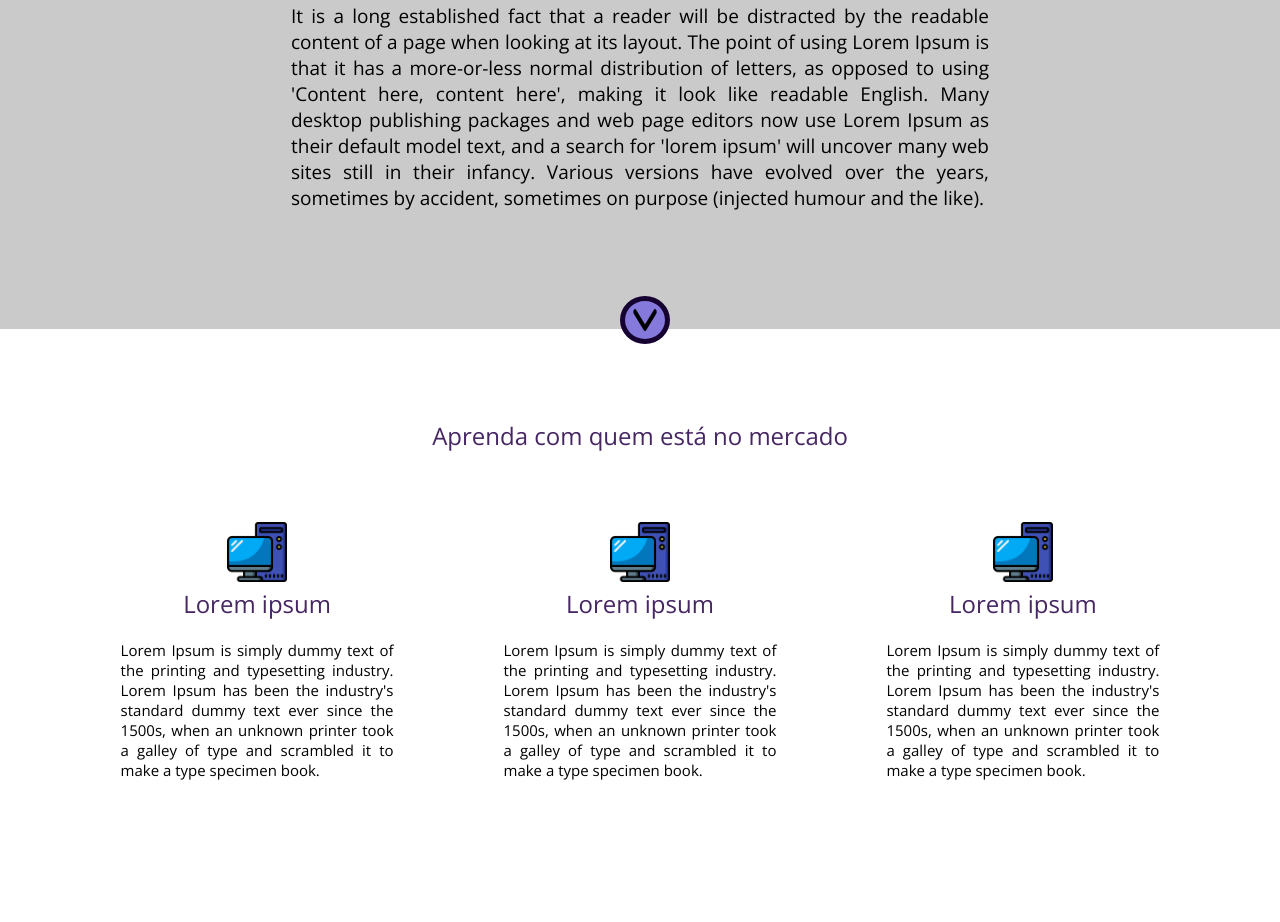
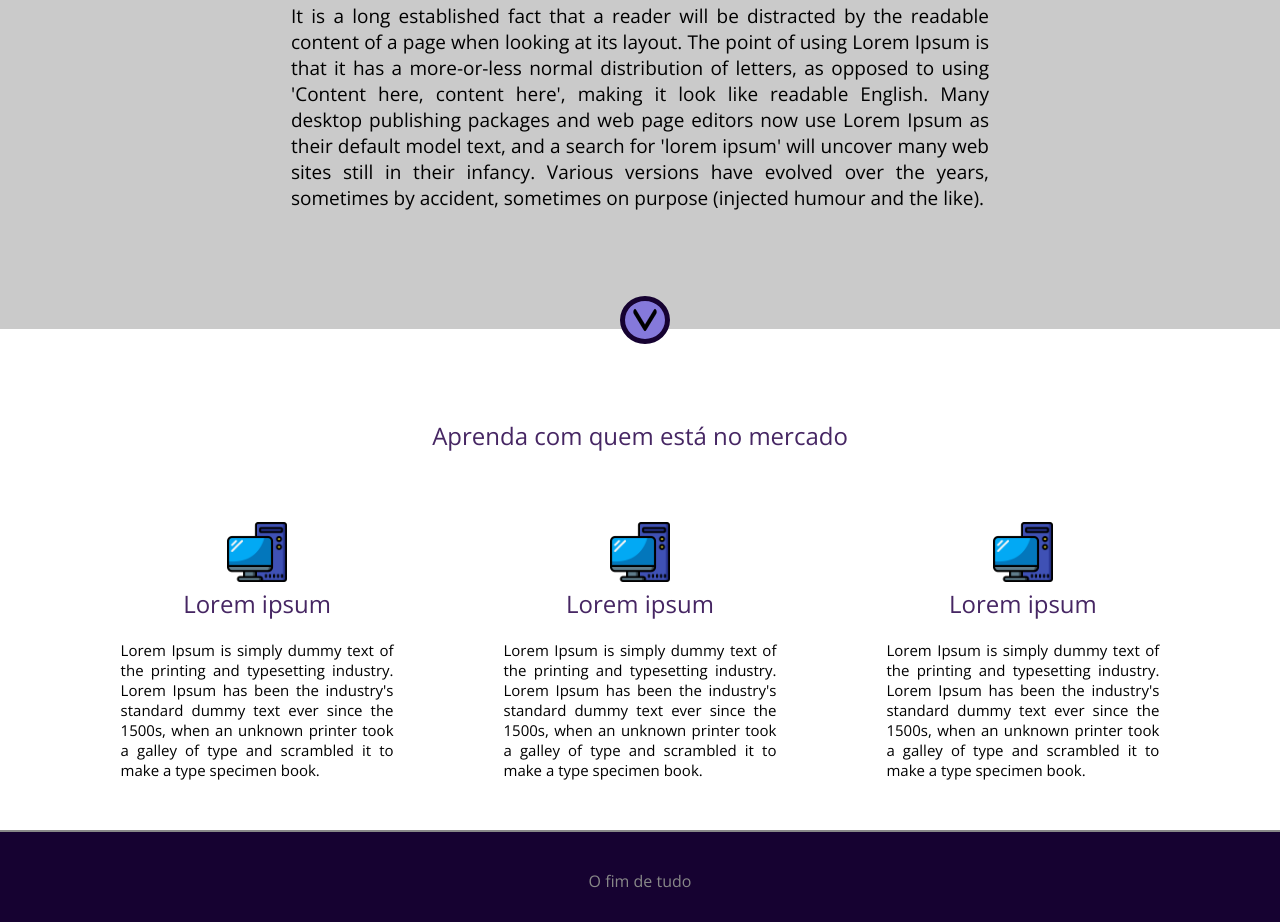
Before and after one commit to Spiguerfild/projeto_1_danki, a plain HTML site: page index.html in a window 1280 px wide. Shown: the part 746-1668 px from the top of the page. Before the commit the page ends 1576 px from the top, so only its background shows below. Drawn offline with nearby package versions, Linux system fonts and the light colour scheme.

Commit message:
o footer basico e fim do projeto

```diff
--- a/css/style.css
+++ b/css/style.css
@@ -194,3 +194,14 @@ padding: 30px;
 .container-single img{
     width: 60px;
 }
+.footer{
+    border-top: 2px solid #888;
+    padding: 30px 0;
+    clear: both; /*limpa fluxo do float*/
+    text-align: center;
+    color: #888;
+    background-color: #160231;
+}
+.footer p{
+    margin-top: 8px;
+}
--- a/index.html
+++ b/index.html
@@ -127,7 +127,10 @@
         </div>
     </div>
     </div>
+<div class="footer">
+<p>O fim de tudo</p>
 
+</div>
 </body>
 
 </html>
```
